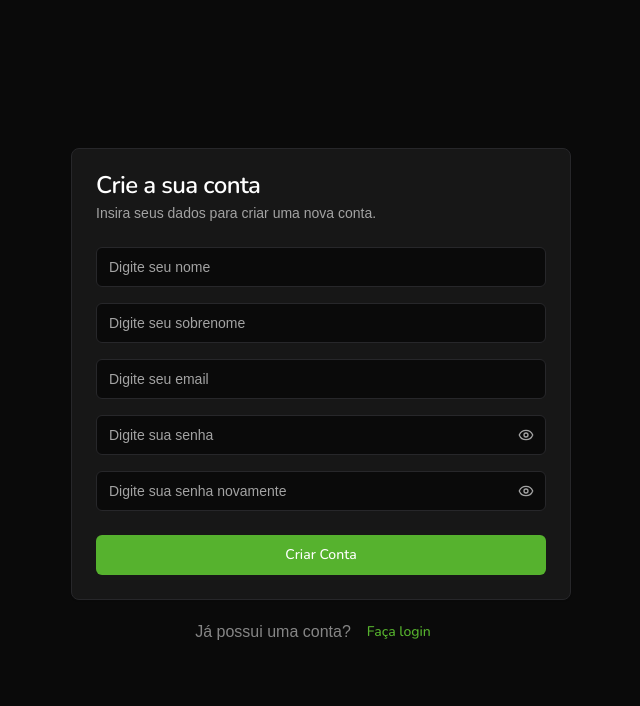
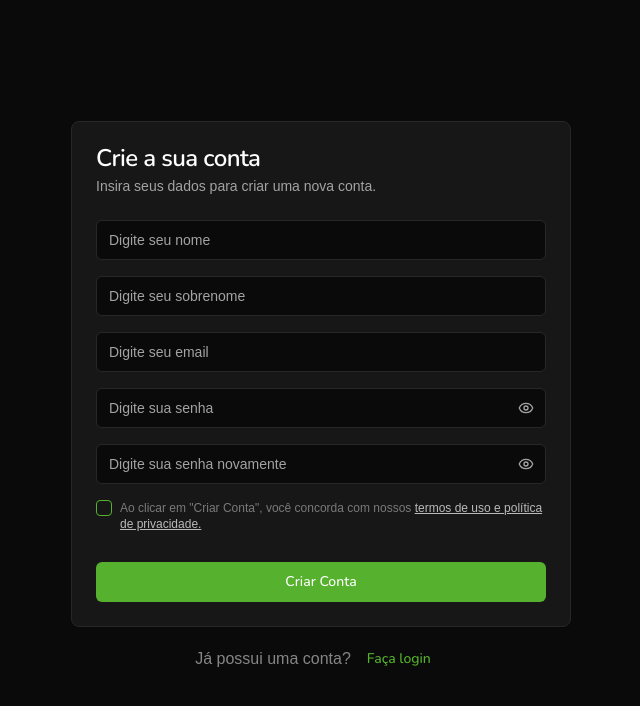
Before and after one commit to vivianeaguiarc/fintrack, a React (Vite) app: page /signup in a window 1280 px wide. Shown: the top 706 px of the page, without its empty margins (319-959 px from the left). Built offline with nearby package versions, Linux system fonts and the light colour scheme; a web font is replaced by a local one.

Commit message:
feat: add checkbox terms to sign up form

```diff
--- a/package.json
+++ b/package.json
@@ -11,6 +11,7 @@
     "prepare": "husky"
   },
   "dependencies": {
+    "@radix-ui/react-checkbox": "^1.3.3",
     "@radix-ui/react-slot": "^1.2.4",
     "class-variance-authority": "^0.7.1",
     "clsx": "^2.1.1",
--- /dev/null
+++ b/src/components/ui/checkbox.jsx
@@ -0,0 +1,25 @@
+import * as CheckboxPrimitive from '@radix-ui/react-checkbox'
+import { Check } from 'lucide-react'
+import * as React from 'react'
+
+import { cn } from '@/lib/utils'
+
+const Checkbox = React.forwardRef(({ className, ...props }, ref) => (
+  <CheckboxPrimitive.Root
+    ref={ref}
+    className={cn(
+      'peer grid h-4 w-4 shrink-0 place-content-center rounded-sm border border-primary ring-offset-background focus-visible:outline-none focus-visible:ring-2 focus-visible:ring-ring focus-visible:ring-offset-2 disabled:cursor-not-allowed disabled:opacity-50 data-[state=checked]:bg-primary data-[state=checked]:text-primary-foreground',
+      className
+    )}
+    {...props}
+  >
+    <CheckboxPrimitive.Indicator
+      className={cn('grid place-content-center text-current')}
+    >
+      <Check className="h-4 w-4" />
+    </CheckboxPrimitive.Indicator>
+  </CheckboxPrimitive.Root>
+))
+Checkbox.displayName = CheckboxPrimitive.Root.displayName
+
+export { Checkbox }
--- a/src/pages/signup.jsx
+++ b/src/pages/signup.jsx
@@ -1,3 +1,4 @@
+/* eslint-disable react/no-unescaped-entities */
 import { Link } from 'react-router'
 
 import PasswordInput from '@/components/password-input'
@@ -10,6 +11,7 @@
   CardHeader,
   CardTitle,
 } from '@/components/ui/card'
+import { Checkbox } from '@/components/ui/checkbox'
 import { Input } from '@/components/ui/input'
 
 const Signup = () => {
@@ -28,6 +30,21 @@
           <Input placeholder="Digite seu email" />
           <PasswordInput />
           <PasswordInput placeholder="Digite sua senha novamente" />
+          <div className="items-top flex space-x-2">
+            <Checkbox id="terms" />
+            <div className="grid gap-1.5 leading-none">
+              <label
+                htmlFor="terms"
+                className="text-xs text-muted-foreground opacity-70"
+              >
+                Ao clicar em "Criar Conta", você concorda com nossos{' '}
+                <a href="#" className="text-white underline">
+                  termos de uso e política de privacidade.
+                </a>
+              </label>
+              <p className="text-sm text-muted-foreground"></p>
+            </div>
+          </div>
         </CardContent>
         <CardFooter>
           <Button className="w-full">Criar Conta</Button>
```
Also changed, not shown: 1 other file (tests, documents, lock files or other folders).
